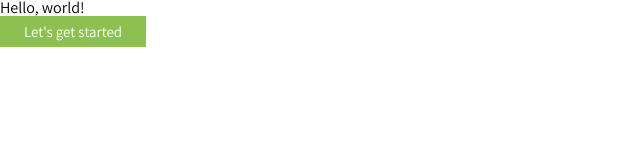
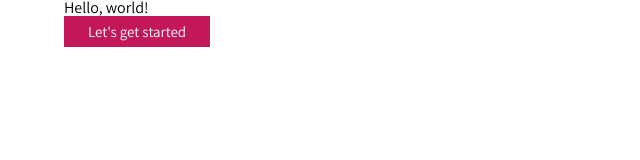
Before and after one commit to aschmelyun/endive, a website: page index.html in a window 1280 px wide. Shown: the whole page, without its empty margins (0-640 px from the left). Drawn offline with Linux system fonts and the light colour scheme.

Commit message:
make-wrapper and make-scale added

```diff
--- a/index.html
+++ b/index.html
@@ -6,7 +6,7 @@
     <link href="https://fonts.googleapis.com/css?family=Assistant" rel="stylesheet">
 </head>
 <body>
-<div class="wrapper">
+<div class="wrapper wrapper-fixed">
     <h1>Hello, world!</h1>
     <a href="#" class="button button-primary">Let's get started</a>
 </div>
--- a/src/base/_variables.scss
+++ b/src/base/_variables.scss
@@ -27,6 +27,22 @@ $color-primary: #C2185B;
 
 $default-font-family: "Assistant", arial, sans-serif;
 
+$default-breakpoint-small: 480px;
+$default-breakpoint-medium: 768px;
+$default-breakpoint-large: 1024px;
+$default-breakpoint-xlarge: 1200px;
+
+$breakpoint-small:  $default-breakpoint-small;
+$breakpoint-medium: $default-breakpoint-medium;
+$breakpoint-large:  $default-breakpoint-large;
+$breakpoint-xlarge: $default-breakpoint-xlarge;
+
+$default-wrapper-width-s-screen: 96%;
+$default-wrapper-width-m-screen: 96%;
+$default-wrapper-width-l-screen: 90%;
+$default-wrapper-width-xl-screen: 90%;
+$default-wrapper-margin: 0 auto;
+
 $default-button-color: #fff;
 $default-button-padding: 8px 24px;
 $default-button-font-size: 15px;
--- a/src/mixins/_layout.scss
+++ b/src/mixins/_layout.scss
@@ -0,0 +1,33 @@
+@mixin make-scale(
+  $breakpoint
+) {
+  @media screen and(min-width: $breakpoint) {
+    @content;
+  }
+}
+
+@mixin make-wrapper(
+  $title,
+  $margin: $default-wrapper-margin,
+  $s-screen-width: $default-wrapper-width-s-screen,
+  $m-screen-width: $default-wrapper-width-m-screen,
+  $l-screen-width: $default-wrapper-width-l-screen,
+  $xl-screen-width: $default-wrapper-width-xl-screen
+) {
+  .wrapper-#{$title} {
+    margin: $margin;
+    width: $s-screen-width;
+
+    @include make-scale($breakpoint-medium) {
+      width: $m-screen-width;
+    }
+
+    @include make-scale($breakpoint-medium) {
+      width: $l-screen-width;
+    }
+
+    @include make-scale($breakpoint-medium) {
+      width: $xl-screen-width;
+    }
+  }
+}
--- a/src/partials/_layout.scss
+++ b/src/partials/_layout.scss
@@ -0,0 +1,7 @@
+.wrapper {
+  position: relative;
+  margin: $default-wrapper-margin;
+  width: $default-wrapper-width-s-screen;
+}
+
+@include make-wrapper('fixed', 0 auto, 1024px);
```
Also changed, not shown: src/mixins/_buttons.scss (+7 -1 lines), build/endive.css, build/endive.min.css.
